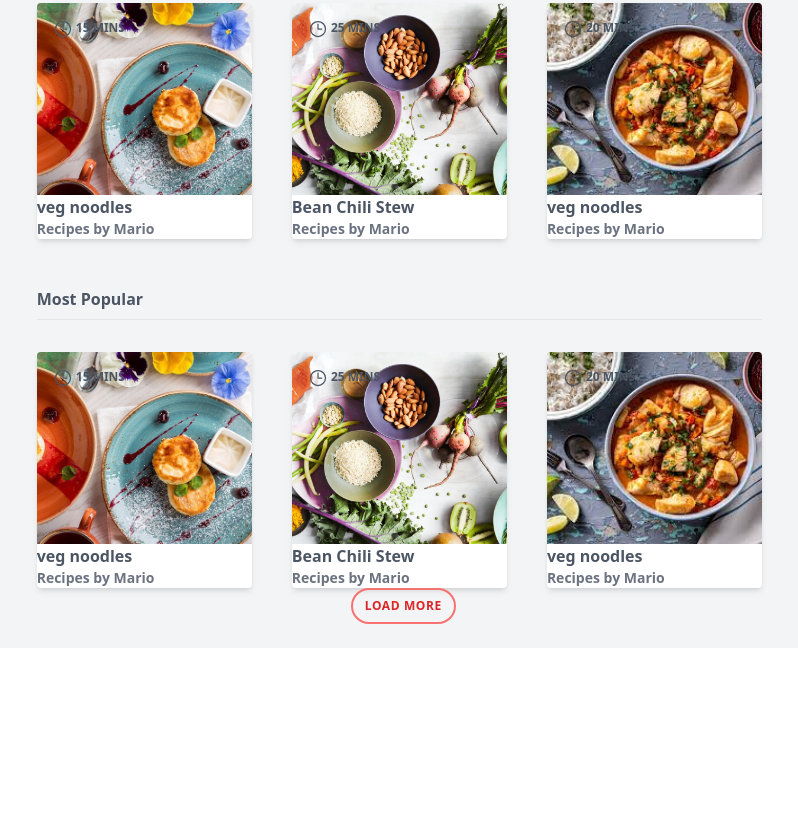
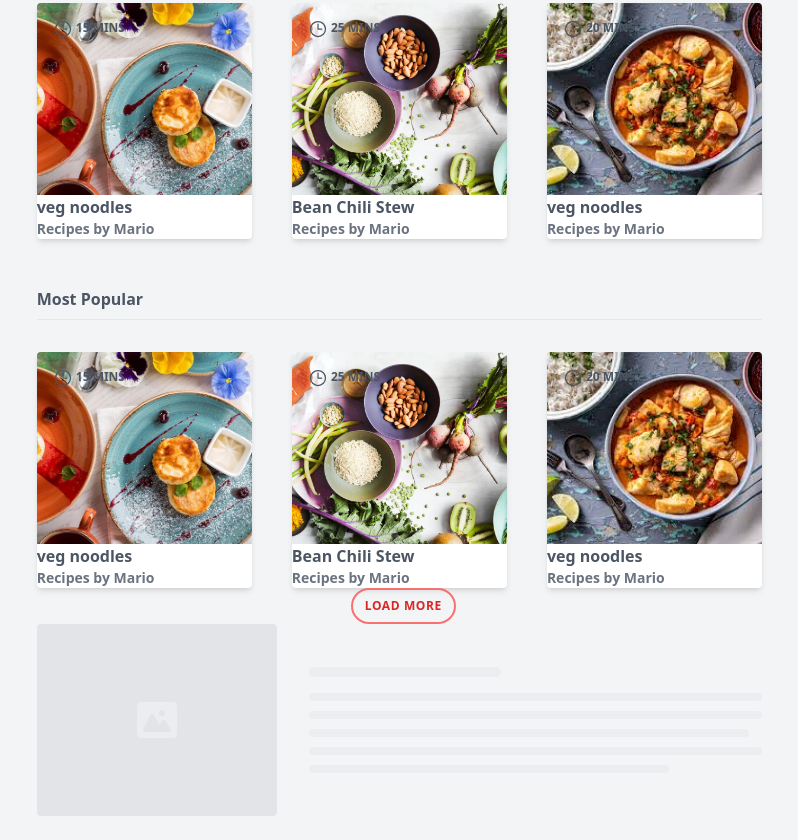
Before and after one commit to TAIHAN86/Tailwind-css, a website built with Vite: page index.html in a window 1280 px wide. Shown: the part 302-1142 px from the top of the page, without its empty margins (454-1252 px from the left). Before the commit the page ends 950 px from the top, so only its background shows below. Built offline with nearby package versions, Linux system fonts and the light colour scheme.

Commit message:
skeleton screen added

```diff
--- a/index.html
+++ b/index.html
@@ -210,7 +210,27 @@
         <div
           class=" btn bg-secondary-100 text-secondary-200 btn text-red-600 border-red-400 border-2 ml-2 rounded-full py-2 px-3 uppercase text-xs font-bold cursor-pointer tracking-wider hover:shadow-inner transform hover:scale-125 hover:bg-opacity-50 transition ease-out duration-300">
           Load more</div>
+
       </div>
+
+<div role="status" class="space-y-8 animate-pulse md:space-y-0 md:space-x-8 rtl:space-x-reverse md:flex md:items-center">
+  <div class="flex items-center justify-center w-full h-48 bg-gray-300 rounded sm:w-96 dark:bg-gray-700">
+      <svg class="w-10 h-10 text-gray-200 dark:text-gray-600" aria-hidden="true" xmlns="http://www.w3.org/2000/svg" fill="currentColor" viewBox="0 0 20 18">
+          <path d="M18 0H2a2 2 0 0 0-2 2v14a2 2 0 0 0 2 2h16a2 2 0 0 0 2-2V2a2 2 0 0 0-2-2Zm-5.5 4a1.5 1.5 0 1 1 0 3 1.5 1.5 0 0 1 0-3Zm4.376 10.481A1 1 0 0 1 16 15H4a1 1 0 0 1-.895-1.447l3.5-7A1 1 0 0 1 7.468 6a.965.965 0 0 1 .9.5l2.775 4.757 1.546-1.887a1 1 0 0 1 1.618.1l2.541 4a1 1 0 0 1 .028 1.011Z"/>
+      </svg>
+  </div>
+  <div class="w-full">
+      <div class="h-2.5 bg-gray-200 rounded-full dark:bg-gray-700 w-48 mb-4"></div>
+      <div class="h-2 bg-gray-200 rounded-full dark:bg-gray-700 max-w-[480px] mb-2.5"></div>
+      <div class="h-2 bg-gray-200 rounded-full dark:bg-gray-700 mb-2.5"></div>
+      <div class="h-2 bg-gray-200 rounded-full dark:bg-gray-700 max-w-[440px] mb-2.5"></div>
+      <div class="h-2 bg-gray-200 rounded-full dark:bg-gray-700 max-w-[460px] mb-2.5"></div>
+      <div class="h-2 bg-gray-200 rounded-full dark:bg-gray-700 max-w-[360px]"></div>
+  </div>
+  <span class="sr-only">Loading...</span>
+</div>
+
+
     </main>
   </div>
   <script src="index.js"></script>
```
